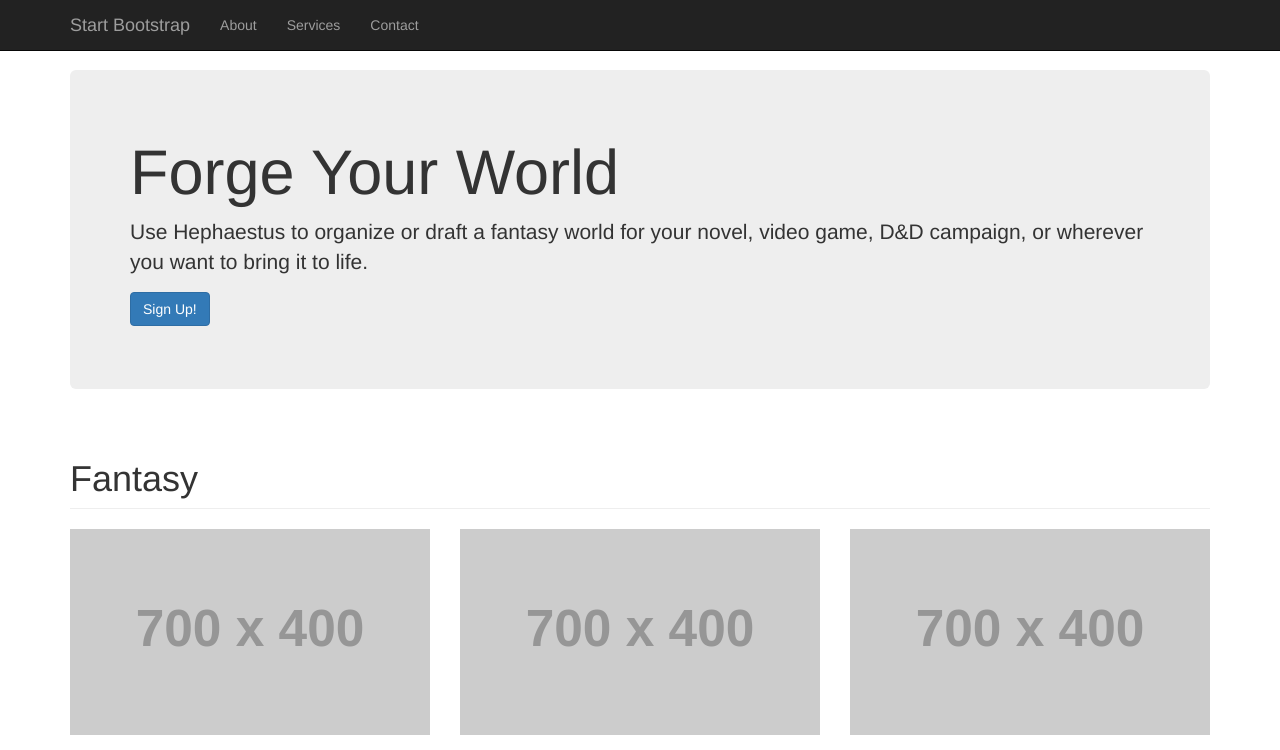
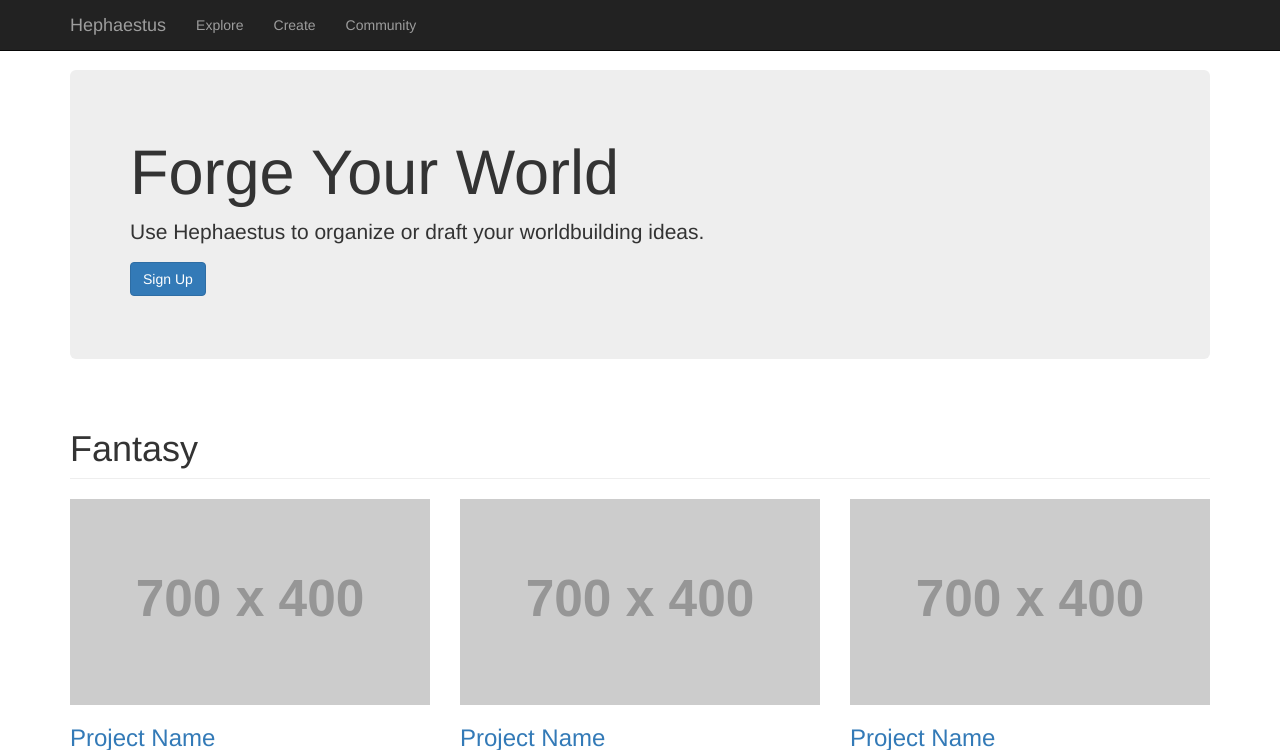
Before and after one commit to hrmay/hephaestus, a Flask app: page / in a window 1280 px wide. Shown: the top 750 px of the page. Run offline with Flask 2, Linux system fonts and the light colour scheme; grey boxes labelled with a size stand in for pictures from a placeholder-image service; some libraries are stand-ins or nearby versions.

Commit message:
Small changes to main index and layout

```diff
--- a/templates/index.html
+++ b/templates/index.html
@@ -6,8 +6,8 @@
 
         <header class="jumbotron hero-spacer">
             <h1>Forge Your World</h1>
-            <p>Use Hephaestus to organize or draft a fantasy world for your novel, video game, D&D campaign, or wherever you want to bring it to life.</p>
-            <p><a class="btn btn-primary btn-large">Sign Up!</a>
+            <p>Use Hephaestus to organize or draft your worldbuilding ideas.</p>
+            <p><a class="btn btn-primary btn-large">Sign Up</a>
             </p>
         </header>
 
--- a/templates/layout.html
+++ b/templates/layout.html
@@ -50,19 +50,19 @@ Main layout file for Flask; based on Bare by Start Bootstrap
                     <span class="icon-bar"></span>
                     <span class="icon-bar"></span>
                 </button>
-                <a class="navbar-brand" href="#">Start Bootstrap</a>
+                <a class="navbar-brand" href="#">Hephaestus</a>
             </div>
             <!-- Collect the nav links, forms, and other content for toggling -->
             <div class="collapse navbar-collapse" id="bs-example-navbar-collapse-1">
                 <ul class="nav navbar-nav">
                     <li>
-                        <a href="#">About</a>
+                        <a href="#">Explore</a> <!-- Page to look at and search for the worlds of other users -->
                     </li>
                     <li>
-                        <a href="#">Services</a>
+                        <a href="#">Create</a> <!-- Create new world, new article, edit articles, etc. -->
                     </li>
                     <li>
-                        <a href="#">Contact</a>
+                        <a href="#">Community</a> <!-- Users, discussion topics, recent comments, etc. -->
                     </li>
                 </ul>
             </div>
```
